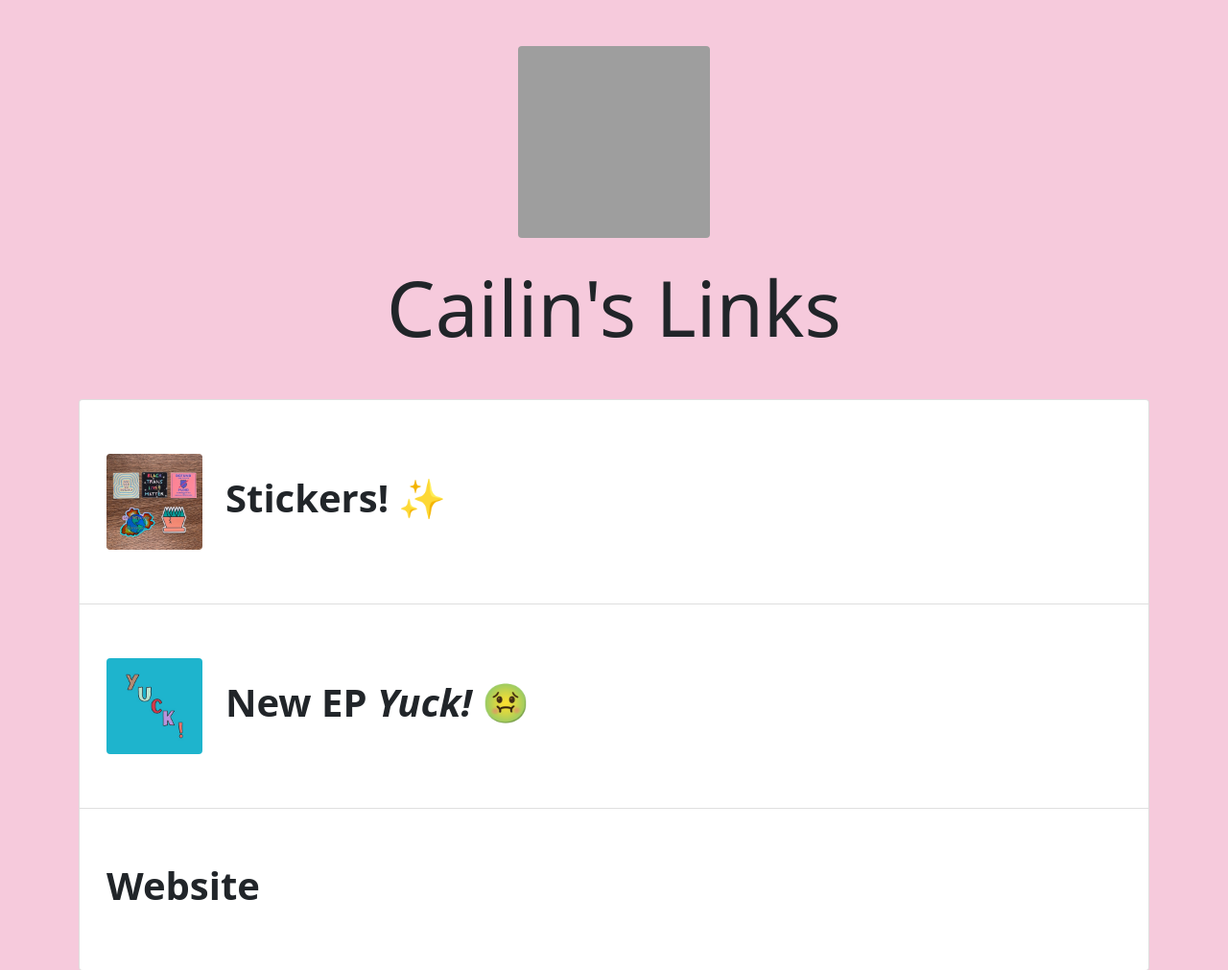
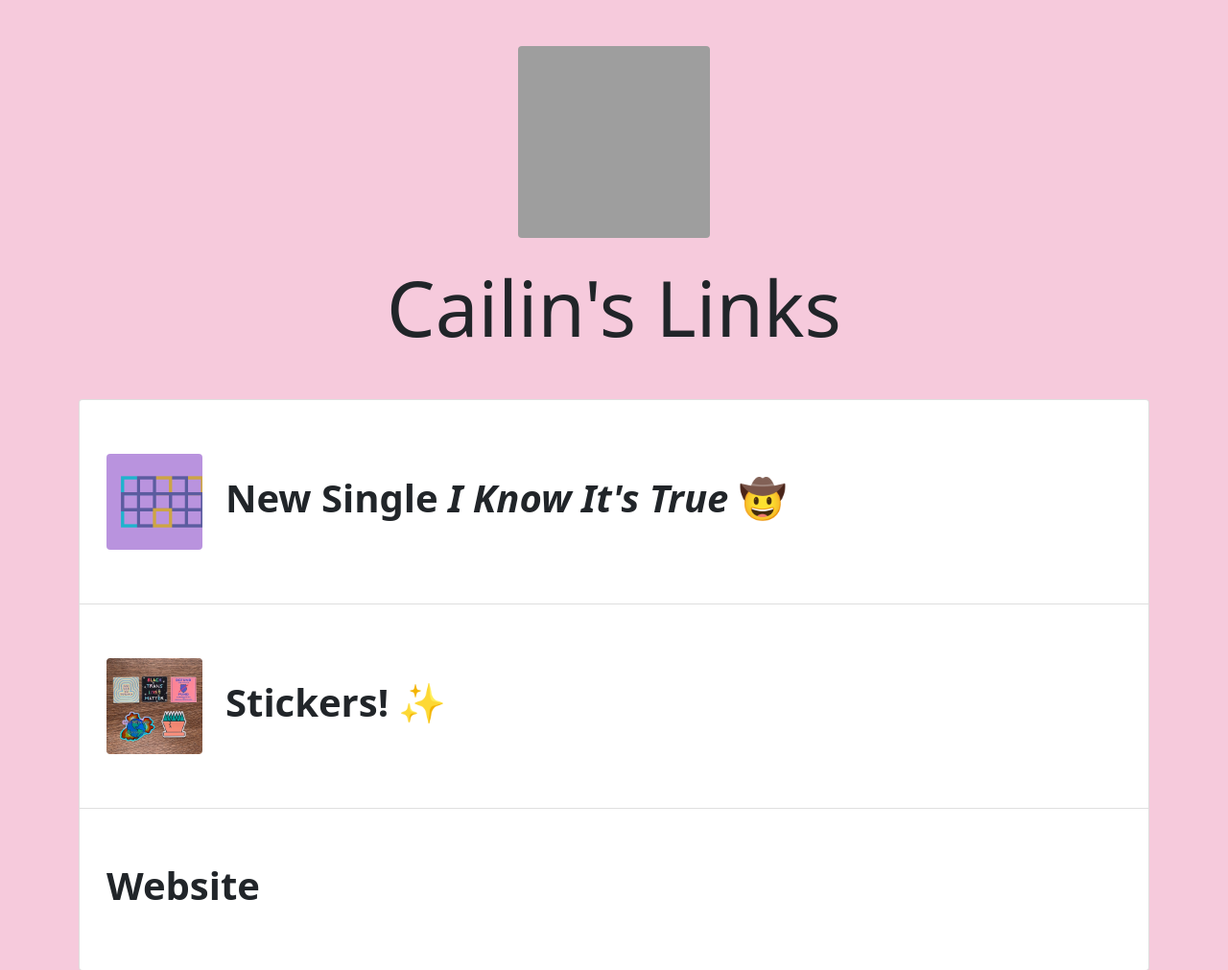
Before and after one commit to cailinpitt/cailinpitt.github.io, a plain HTML site: page links.html in a window 1280 px wide. Shown: the whole page at 96% size. Drawn offline with nearby package versions, Linux system fonts and the light colour scheme; grey boxes are pictures that could not be loaded.

Commit message:
add new single, remove ep

```diff
--- a/links.html
+++ b/links.html
@@ -11,16 +11,16 @@
             <h1 class="display-1 heading">Cailin's Links</h1>
 
             <div class="list-group group">
+                <a href="https://ampl.ink/XA1L2" class="list-group-item list-group-item-action">
+                    <div class="link">
+                        <img src="images/links/init.jpg" class="rounded mx-auto d-block" alt="profile image" width="100" height="100">
+                        <h2 class="link-text-with-picture"><b>New Single <i>I Know It's True</i> &#129312;</b></h2>
+                    </div>
+                </a>
                 <a href="https://www.cailinpitt.com/store?category=Stickers" class="list-group-item list-group-item-action">
                     <div class="link">
                         <img src="images/links/stickers.jpeg" class="rounded mx-auto d-block" alt="profile image" width="100" height="100">
                         <h2 class="link-text-with-picture"><b>Stickers! &#10024;</b></h2>
-                    </div>
-                </a>
-                <a href="https://ampl.ink/4o12n" class="list-group-item list-group-item-action">
-                    <div class="link">
-                        <img src="images/links/yuck!.jpeg" class="rounded mx-auto d-block" alt="profile image" width="100" height="100">
-                        <h2 class="link-text-with-picture"><b>New EP <i>Yuck!</i> &#129314;</b></h2>
                     </div>
                 </a>
                 <a href="https://www.cailinpitt.com/" class="list-group-item list-group-item-action">
```
Also changed, not shown: images/links/init.jpg (added), images/links/yuck!.jpeg (deleted).
